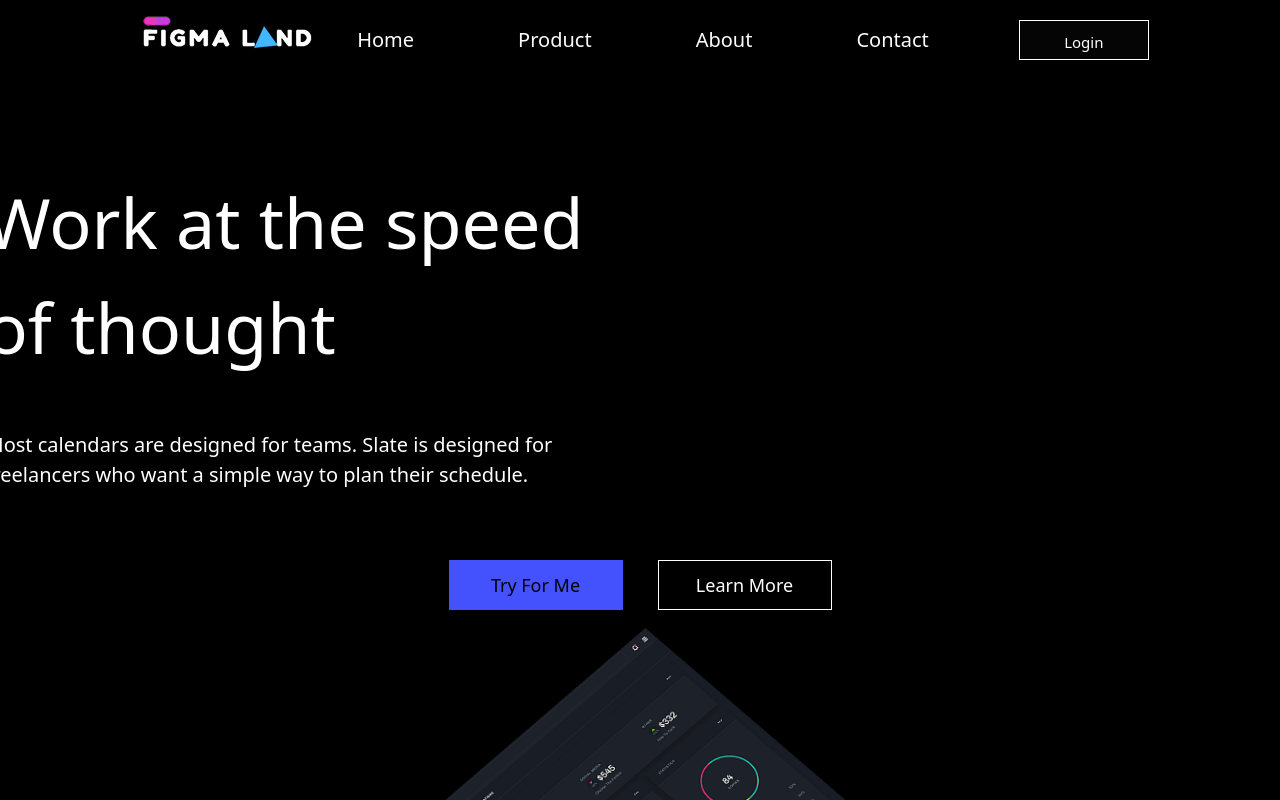
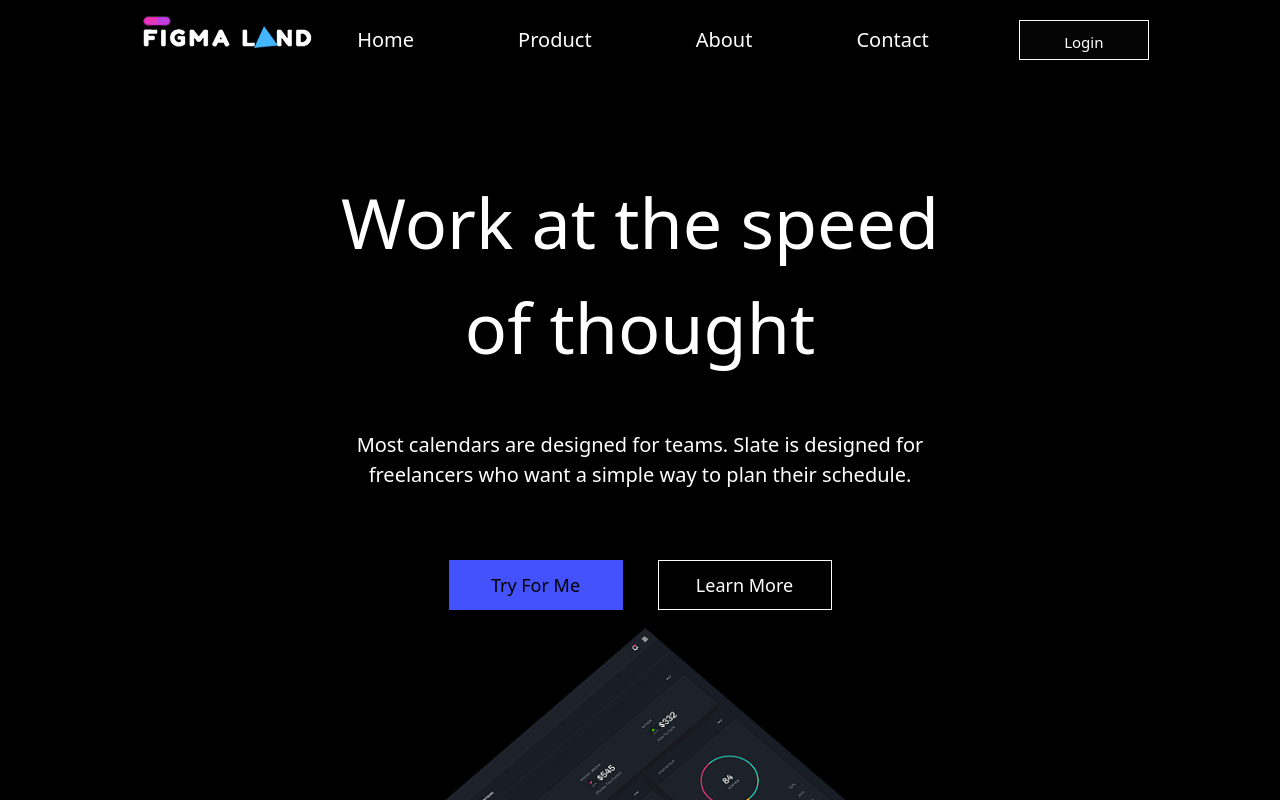
Before and after one commit to charos2009/shaxzod, a React (Create React App) app: page / in a window 1280 px wide. Shown: the top 800 px of the page. Built offline with nearby package versions, Linux system fonts and the light colour scheme; the HTML template or start-up script is replaced by a standard one.

Commit message:
yanabitta

```diff
--- a/src/App.css
+++ b/src/App.css
@@ -64,13 +64,14 @@ body {
 
 }
 .container1{
-    max-width: 1368px;
+  max-width: 1368px;
   margin: 0 auto;
   display: flex;
+  flex-direction: column;
+  align-items: center; /* markazga */
   justify-content: center;
-  flex-direction: column;
-
   margin-top: 90px;
+  text-align: center;
 }
 a{
   text-decoration: none;
```
